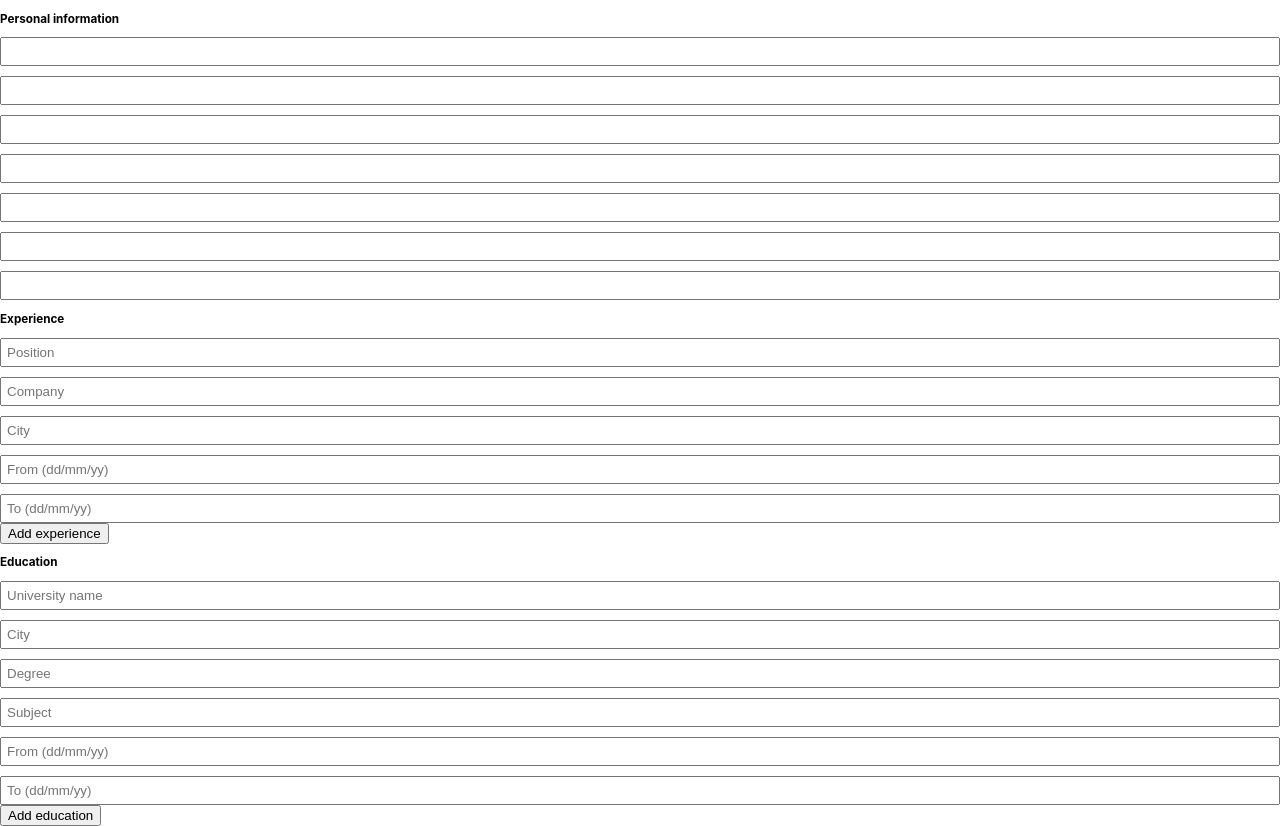
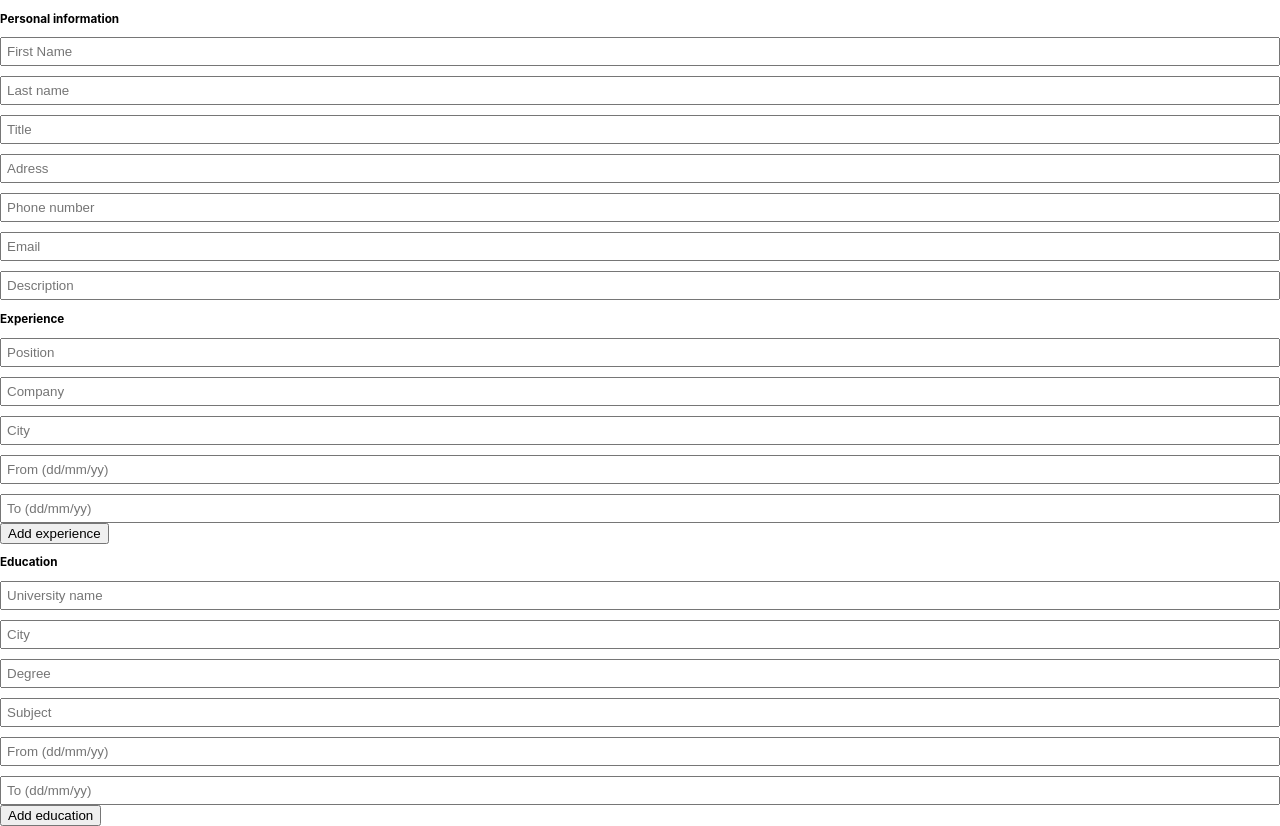
Before and after one commit to nemanjamalesija/cv-creator, a React (Create React App) app: page / in a window 1280 px wide. Built offline with nearby package versions, Linux system fonts and the light colour scheme.

Commit message:
Attach storeInputsHandler function to Personal info section

```diff
--- a/src/App.tsx
+++ b/src/App.tsx
@@ -1,13 +1,13 @@
 import React from 'react';
 import FormEducation from './components/FormEducation';
 import FormExperience from './components/FormExperience';
-import FormPersonalInfo from './components/FormPersonalInfo';
+import PersonalInfo from './components/PersonalInfo';
 /* const user = require('./constants/img-undefined.jpg') as string; */
 
 function App() {
   return (
     <div className="cv-container">
-      <FormPersonalInfo />
+      <PersonalInfo />
       <FormExperience />
       <FormEducation />
     </div>
--- a/src/components/FormPersonalInfo.tsx
+++ /dev/null
@@ -1,33 +0,0 @@
-import React from 'react';
-import { useGlobalContext } from '../context';
-
-const FormPersonalInfo = () => {
-  const {
-    personalInfo: {
-      firstName,
-      lastName,
-      title,
-      adress,
-      phoneNumber,
-      email,
-      description,
-    },
-  } = useGlobalContext();
-
-  return (
-    <section className="section personal-info-section">
-      <h3 className="heading-section">Personal information</h3>
-      <div className="form-control">
-        <input type="text" name="firstName" value={firstName} />
-        <input type="text" name="lastName" value={lastName} />
-        <input type="text" name="title" value={title} />
-        <input type="text" name="adress" value={adress} />
-        <input type="text" name="phoneNumber" value={phoneNumber} />
-        <input type="text" name="email" value={email} />
-        <input type="text" name="description" value={description} />
-      </div>
-    </section>
-  );
-};
-
-export default FormPersonalInfo;
--- /dev/null
+++ b/src/components/PersonalInfo.tsx
@@ -0,0 +1,91 @@
+import React from 'react';
+import { useGlobalContext } from '../context';
+
+const PersonalInfo = () => {
+  const {
+    personalInfo: {
+      firstName,
+      lastName,
+      title,
+      adress,
+      phoneNumber,
+      email,
+      description,
+    },
+    storeInputsHandler,
+    dispatch,
+  } = useGlobalContext();
+
+  return (
+    <section className="section personal-info-section">
+      <h3 className="heading-section">Personal information</h3>
+      <div className="form-control">
+        <input
+          type="text"
+          name="firstName"
+          value={firstName}
+          placeholder="First Name"
+          onChange={(e) =>
+            storeInputsHandler(e, '', dispatch, 'STORE_PERSONAL_INFO')
+          }
+        />
+        <input
+          type="text"
+          name="lastName"
+          value={lastName}
+          placeholder="Last name"
+          onChange={(e) =>
+            storeInputsHandler(e, '', dispatch, 'STORE_PERSONAL_INFO')
+          }
+        />
+        <input
+          type="text"
+          name="title"
+          value={title}
+          placeholder="Title"
+          onChange={(e) =>
+            storeInputsHandler(e, '', dispatch, 'STORE_PERSONAL_INFO')
+          }
+        />
+        <input
+          type="text"
+          name="adress"
+          value={adress}
+          placeholder="Adress"
+          onChange={(e) =>
+            storeInputsHandler(e, '', dispatch, 'STORE_PERSONAL_INFO')
+          }
+        />
+        <input
+          type="text"
+          name="phoneNumber"
+          value={phoneNumber}
+          placeholder="Phone number"
+          onChange={(e) =>
+            storeInputsHandler(e, '', dispatch, 'STORE_PERSONAL_INFO')
+          }
+        />
+        <input
+          type="text"
+          name="email"
+          value={email}
+          placeholder="Email"
+          onChange={(e) =>
+            storeInputsHandler(e, '', dispatch, 'STORE_PERSONAL_INFO')
+          }
+        />
+        <input
+          type="text"
+          name="description"
+          value={description}
+          placeholder="Description"
+          onChange={(e) =>
+            storeInputsHandler(e, '', dispatch, 'STORE_PERSONAL_INFO')
+          }
+        />
+      </div>
+    </section>
+  );
+};
+
+export default PersonalInfo;
--- a/src/constants/types.ts
+++ b/src/constants/types.ts
@@ -47,6 +47,7 @@ export type ACTIONS = {
   type:
     | 'ADD_EXPERIENCE'
     | 'ADD_EDUCATION'
+    | 'STORE_PERSONAL_INFO'
     | 'STORE_EDUCATION_INFO'
     | 'STORE_EXPERIENCE_INFO';
 
--- a/src/context.tsx
+++ b/src/context.tsx
@@ -60,6 +60,8 @@ const AppProvider = ({ children }: { children: React.ReactNode }) => {
     dispatch({ type: 'ADD_EXPERIENCE' });
   };
 
+  console.log(state.personalInfo);
+
   /*
 
   const storeEducationInputHandler = (
--- a/src/reducer.ts
+++ b/src/reducer.ts
@@ -28,6 +28,17 @@ const reducer = (state: cvStructure, action: ACTIONS) => {
       };
 
       return { ...state, experience: [...state.experience, newExperience] };
+
+    case 'STORE_PERSONAL_INFO':
+      if (payload && typeof payload === 'object') {
+        const { name, value } = payload;
+
+        return {
+          ...state,
+          personalInfo: { ...state.personalInfo, [name]: value },
+        };
+      } else return { ...state };
+
     case 'STORE_EDUCATION_INFO':
       if (payload && typeof payload === 'object') {
         const { name, value, id } = payload;
@@ -39,6 +50,7 @@ const reducer = (state: cvStructure, action: ACTIONS) => {
 
         return { ...state, education: newEducationArray };
       } else return { ...state };
+
     case 'STORE_EXPERIENCE_INFO':
       if (payload && typeof payload === 'object') {
         const { name, value, id } = payload;
```
